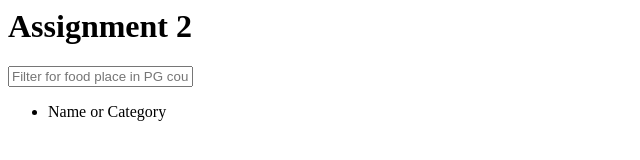
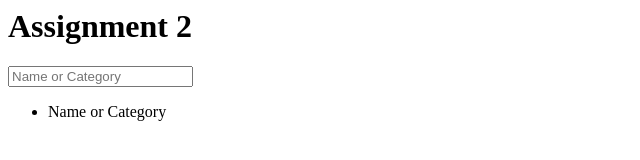
Before and after one commit to lit95/INST377Assignment2, a website: page public/index.html in a window 1280 px wide. Shown: the full height of the page, 0-640 px from the left. Drawn offline with Linux system fonts and the light colour scheme; no server answers.

Commit message:
Update index.html
Co-Authored-By: jsong09 <70549697+jsong09@users.noreply.github.com>
Co-Authored-By: lit95 <25183657+lit95@users.noreply.github.com>

```diff
--- a/public/index.html
+++ b/public/index.html
@@ -15,7 +15,7 @@
                     -->
                 <h1>Assignment 2</h1>
                 <input type="text" class="textInput"
-                    placeholder="Filter for food place in PG county">
+                    placeholder="Name or Category">
                 </input>
                 <div id="navigationContainer">
                     <ul class="suggestions">
```
